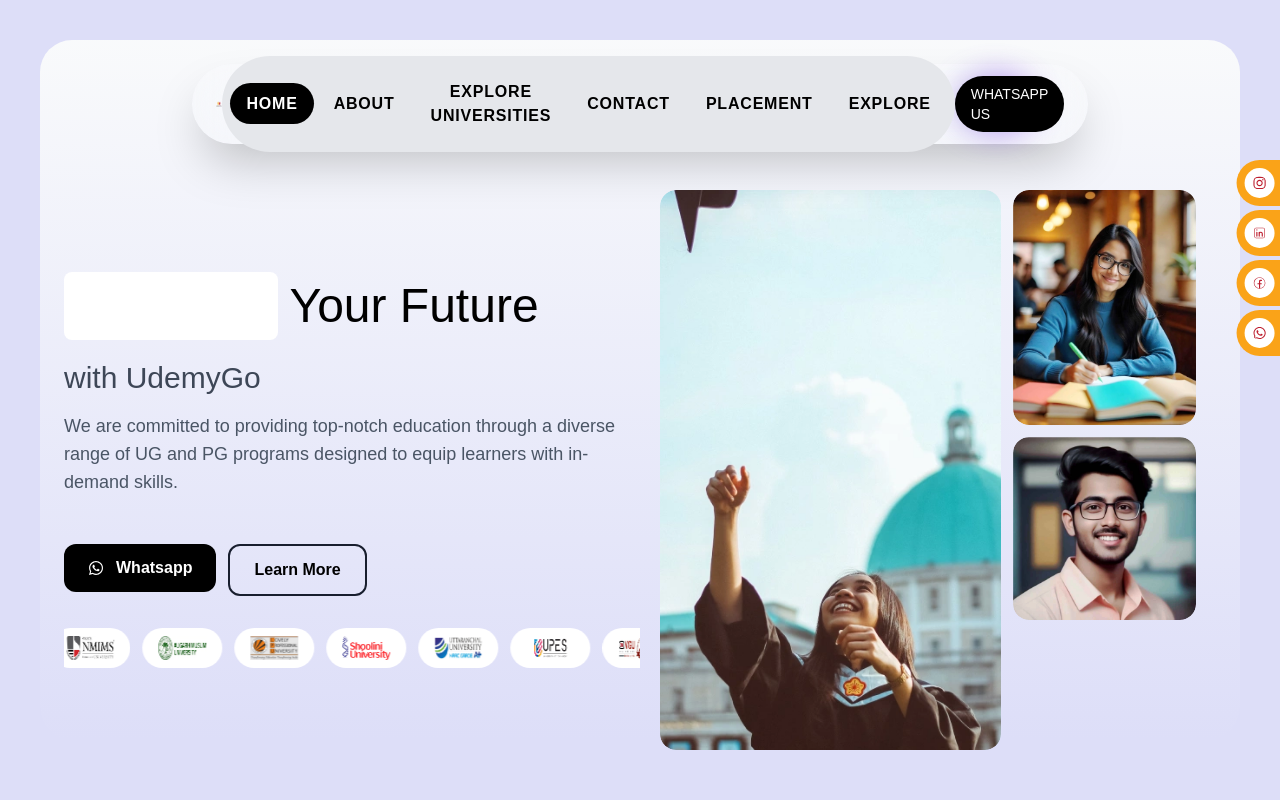
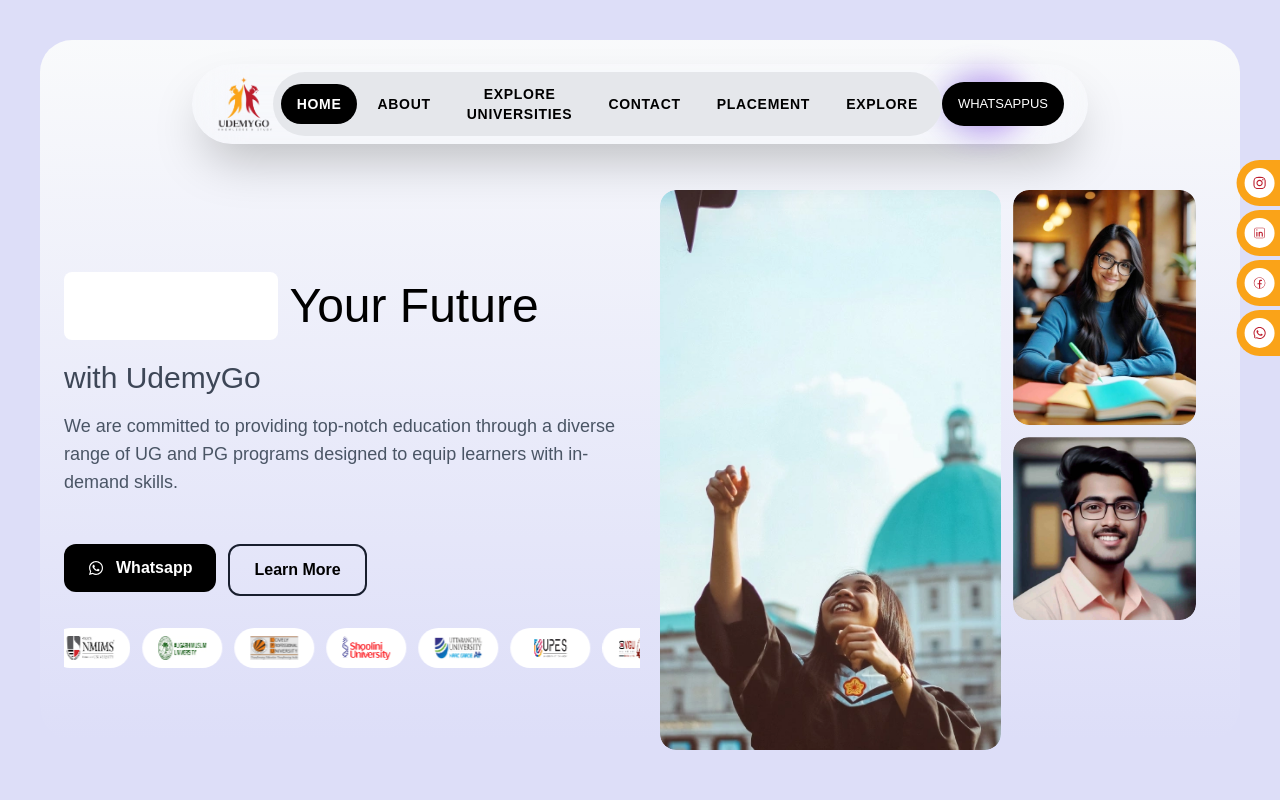
Before and after one commit to udemygo/udemygo, a Next.js app: page / in a window 1280 px wide. Shown: the top 800 px of the page. Built offline with nearby package versions, Linux system fonts and the light colour scheme; a web font is replaced by a local one.

Commit message:
header bug fix

```diff
--- a/components/Global/Header.js
+++ b/components/Global/Header.js
@@ -77,7 +77,7 @@ const Header = () => {
         </div>
 
         {/* Desktop navigation */}
-        <ul className="hidden lg:flex items-center space-x-1 bg-gray-200 py-3 px-2 rounded-full text-[16px] tracking-wider font-semibold">
+        <ul className="hidden lg:flex items-center space-x-1 bg-gray-200 px-2 rounded-full text-sm tracking-wider font-semibold">
           {navItems.slice(0, 2).map((item, index) => (
             <li key={index}>
               <Link
@@ -169,9 +169,9 @@ const Header = () => {
           <a
             target="_blank"
             href="https://api.whatsapp.com/send?phone=918104550586&text=hello%20iam%20intrested"
-            className="bg-black text-white text-sm rounded-full px-4 py-2 hover:bg-gray-800 transition-all cursor-pointer"
+            className="bg-black text-white text-[13px] rounded-full px-4 py-3 hover:bg-gray-800 transition-all cursor-pointer"
           >
-            WhatsApp Us
+            WhatsAppUs
           </a>
           <div className="lg:hidden">
             <button
```
